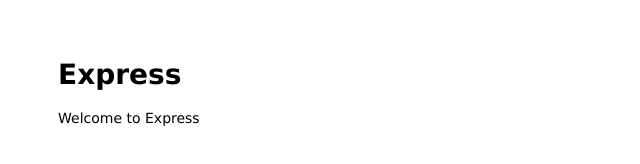
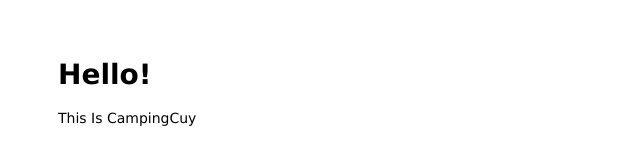
Before and after one commit to fikriks/camping-cuy, a website: page Cloud Computing/public/index.html in a window 1280 px wide. Shown: the whole page, without its empty margins (0-640 px from the left). Drawn offline with Linux system fonts and the light colour scheme.

Commit message:
update: index :rocket:

```diff
--- a/Cloud Computing/public/index.html
+++ b/Cloud Computing/public/index.html
@@ -1,13 +1,13 @@
 <html>
 
 <head>
-  <title>Express</title>
+  <title>CampingCuy</title>
   <link rel="stylesheet" href="/stylesheets/style.css">
 </head>
 
 <body>
-  <h1>Express</h1>
-  <p>Welcome to Express</p>
+  <h1>Hello!</h1>
+  <p>This Is CampingCuy</p>
 </body>
 
 </html>
```
